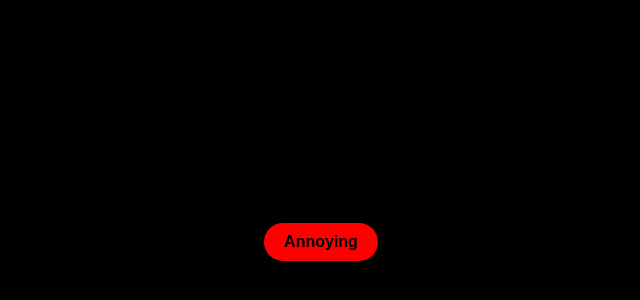
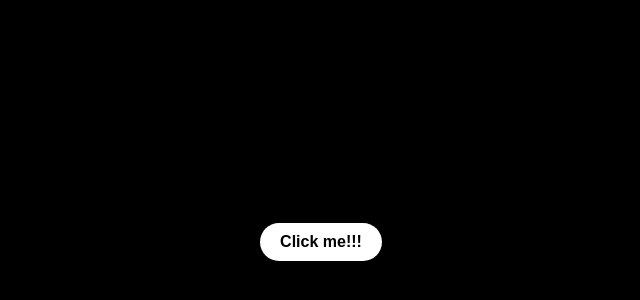
Before and after one commit to Luk-Up/ui-service, a React (Create React App) app in the folder ui-service/: page / in a window 1280 px wide. Shown: the part 158-458 px from the top of the page, without its empty margins (319-959 px from the left). Built offline with nearby package versions, Linux system fonts and the light colour scheme.

Commit message:
everything worked perfectly:

```diff
--- a/ui-service/src/App.css
+++ b/ui-service/src/App.css
@@ -16,7 +16,7 @@ body, html {
 }
 
 .btn {
-  background-color: red;
+  background-color: white;
   color: black;
   border: none;
   padding: 10px 20px;
@@ -31,7 +31,7 @@ body, html {
 .ripple {
   position: absolute;
   border-radius: 50%;
-  background: rebeccapurple;
+  background: white;
   transform: scale(0);
   animation: ripple-animation 1s forwards;
   z-index: 1;
--- a/ui-service/src/App.js
+++ b/ui-service/src/App.js
@@ -31,7 +31,7 @@ function App() {
           }}
         ></span>
       ))}
-      <button className="btn" onClick={handleClick}>Annoying</button>
+      <button className="btn" onClick={handleClick}>Click me!!!</button>
     </div>
   );
 }
```
